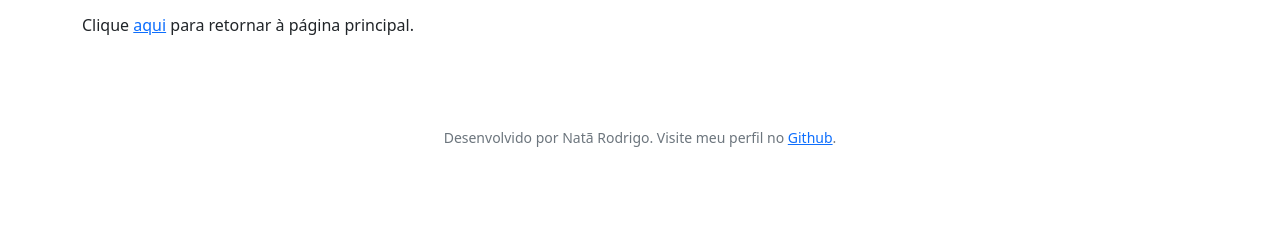
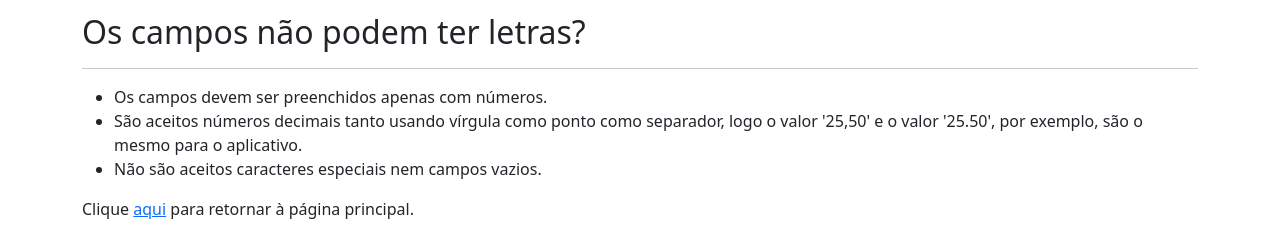
Before and after one commit to natrodrigo/resistencia-interna-trafo, a plain HTML site: page about.html in a window 1280 px wide. Shown: the part 3958-4189 px from the top of the page. Before the commit the page ends 4106 px from the top, so only its background shows below. Drawn offline with nearby package versions, Linux system fonts and the light colour scheme.

Commit message:
adição de mais informações.

```diff
--- a/about.html
+++ b/about.html
@@ -113,6 +113,18 @@
             Por este motivo, é importante se atentar em marcar corretamente para o
             aplicativo o lado em que foi realizado cada ensaio transformador.
         </p>
+
+        <h2>Os campos não podem ter letras?</h2>
+        <hr>
+        <ul>
+            <li>Os campos devem ser preenchidos apenas com números.</li>
+            <li>
+                São aceitos números decimais tanto usando vírgula como ponto como separador,
+                logo o valor '25,50' e o valor '25.50', por exemplo, são o mesmo para o aplicativo.
+            </li>
+            <li>Não são aceitos caracteres especiais nem campos vazios.</li>
+        </ul>
+
         <p>Clique <a href="https://resistencia-interna-trafo.vercel.app/">aqui</a> para retornar à página principal.</p>
     </div>
 
```
